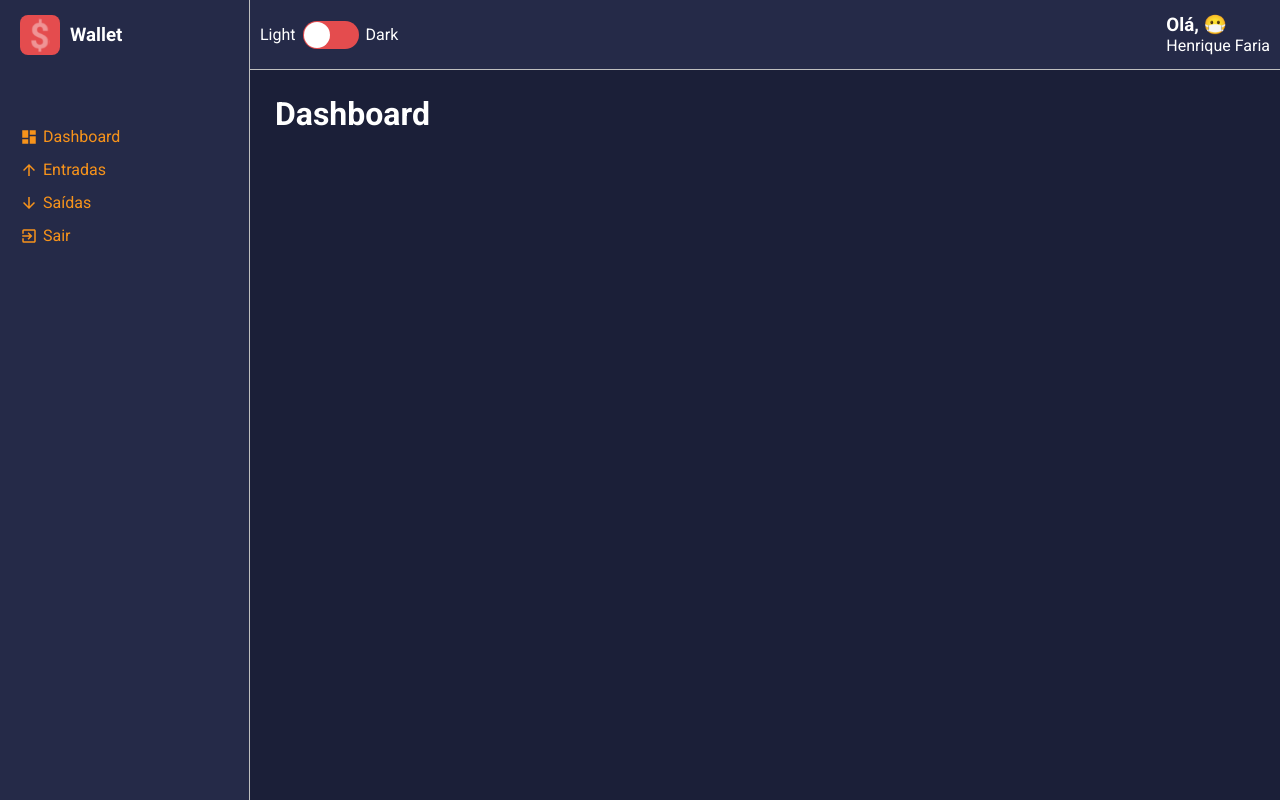
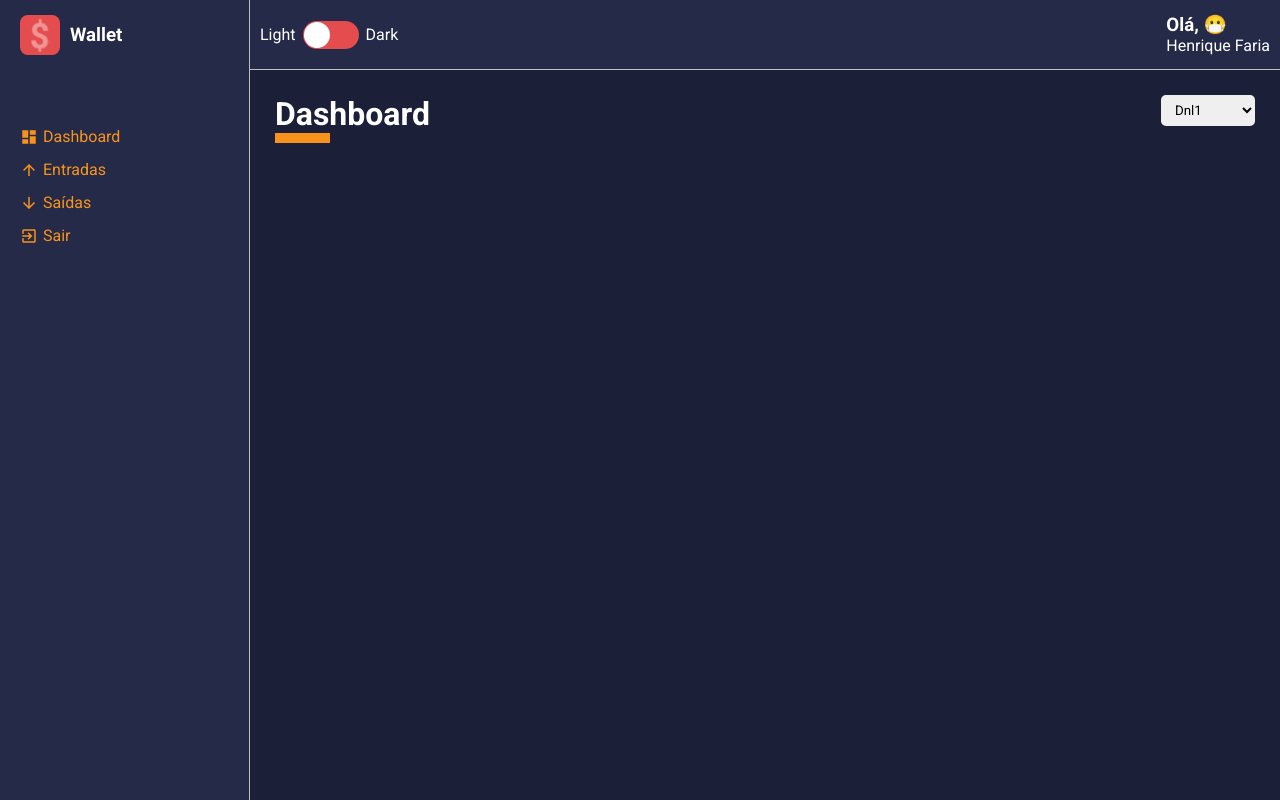
Before and after one commit to henriquerbf/Wallet, a React (Create React App) app: page /dashboard in a window 1280 px wide. Built offline with nearby package versions, Linux system fonts and the light colour scheme.

Commit message:
Dashboard update

```diff
--- a/src/Pages/Dashboard/index.tsx
+++ b/src/Pages/Dashboard/index.tsx
@@ -1,8 +1,24 @@
 import React from 'react';
 
-const Dashboard: React.FC = () =>{
+import ContentHeader from '../../Components/ContentHeader';
+import SelectInput from '../../Components/SelectInput';
+
+import { Container } from './styles';
+
+const Dashboard: React.FC = () => {
+
+    const options = [
+        { value: "1", label: "Dnl1" },
+        { value: "2", label: "Henrique" },
+        { value: "3", label: "Bruno" },
+    ];
+
     return(
-        <h1>Dashboard</h1>
+        <Container>
+            <ContentHeader  title= "Dashboard" lineColor = "#F7931B">
+                <SelectInput options={options} onChange={() => {}}/>
+            </ContentHeader>
+        </Container>
     );
 }
 
--- /dev/null
+++ b/src/Pages/Dashboard/styles.ts
@@ -0,0 +1,5 @@
+import styled from 'styled-components';
+
+export const Container = styled.div`
+
+`;
--- /dev/null
+++ b/src/Pages/Signin/styles.ts
@@ -0,0 +1,5 @@
+import styled from 'styled-components';
+
+export const Container = styled.div`
+
+`;
```
